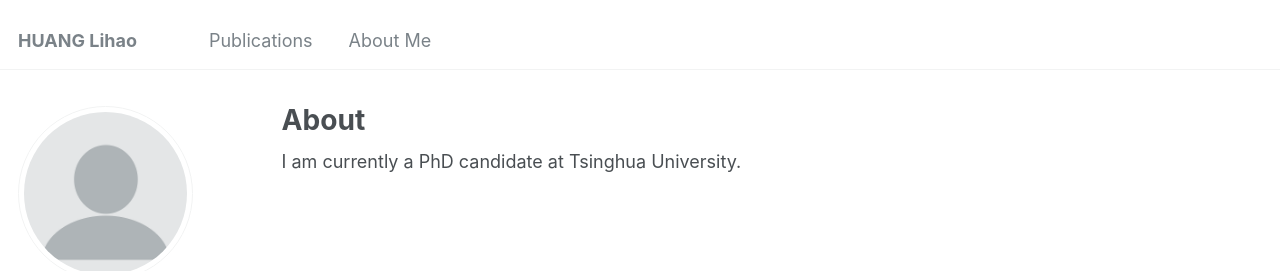
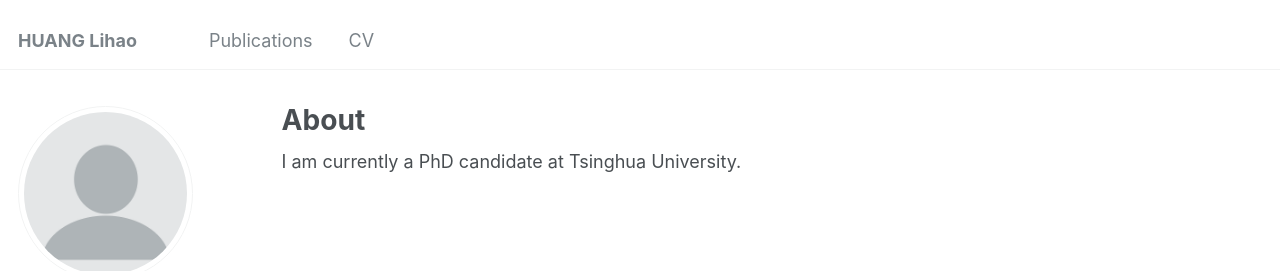
Before and after one commit to huang-lihao/huang-lihao.github.io, a Jekyll site: the page built from _pages/about.md, in a window 1280 px wide. Shown: the top 271 px of the page. Built offline with Jekyll 4.4.1, drawn with Linux system fonts in a browser that asks for light colours; some web fonts are replaced.

Commit message:
Update navigation.yml

```diff
--- a/_data/navigation.yml
+++ b/_data/navigation.yml
@@ -20,7 +20,7 @@ main:
   # - title: "Blog Posts"
   #   url: /year-archive/
 
-  - title: "About Me"
+  - title: "CV"
     url: /cv/
 
   # - title: "Guide"
```
